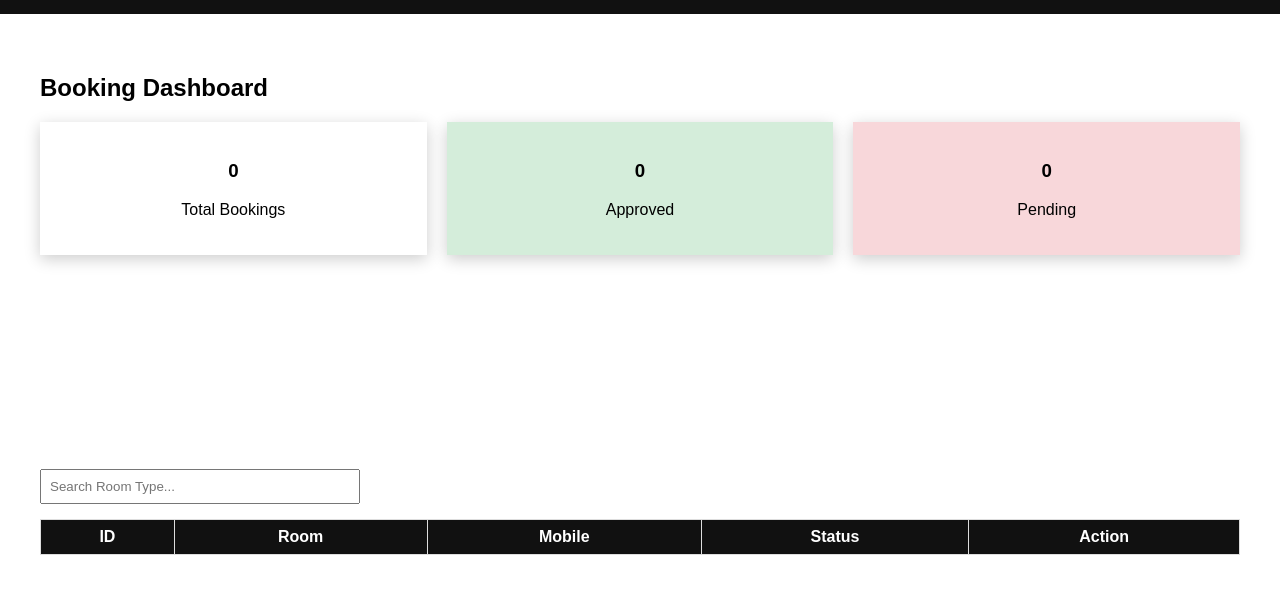
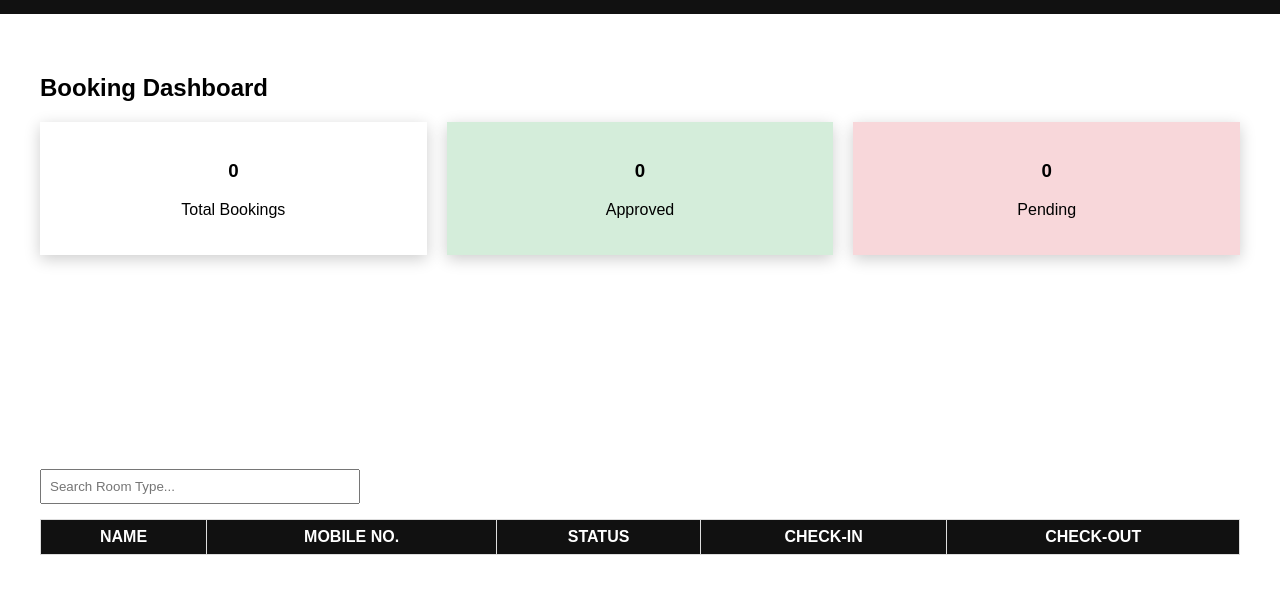
Before and after one commit to nehadeshmukh2003/Hotel-Booking-System, a plain HTML site: page admin.html in a window 1280 px wide. Shown: the part 84-678 px from the top of the page. Drawn offline with nearby package versions, Linux system fonts and the light colour scheme.

```diff
--- a/admin.html
+++ b/admin.html
@@ -49,11 +49,11 @@
     <table id="table">
         <thead>
             <tr>
-                <th>ID</th>
-                <th>Room</th>
-                <th>Mobile</th>
-                <th>Status</th>
-                <th>Action</th>
+                <th>NAME</th>
+                <th>MOBILE NO.</th>
+                <th>STATUS</th>
+                <th>CHECK-IN</th>
+                <th>CHECK-OUT</th>
             </tr>
         </thead>
         <tbody id="bookingTable"></tbody>
```
